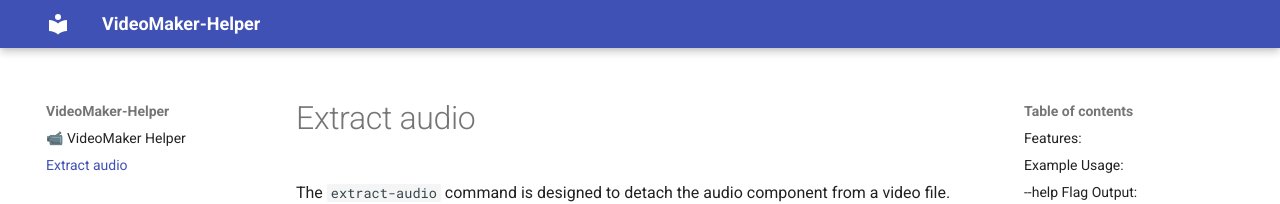
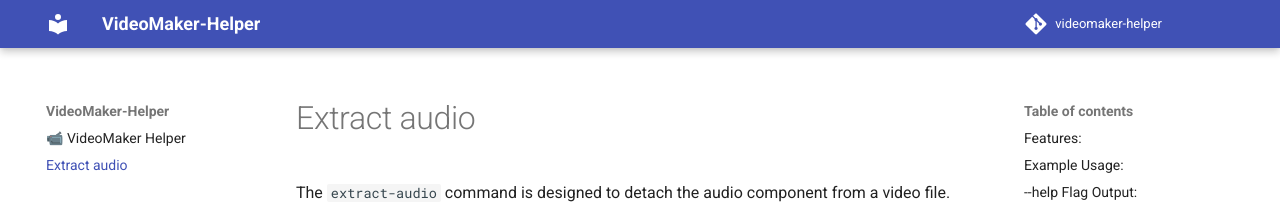
Before and after one commit to dunossauro/videomaker-helper, an MkDocs documentation site: the page built from docs/extract-audio.md, in a window 1280 px wide. Shown: the top 204 px of the page. Built offline with MkDocs 1.6.1 and Material for MkDocs 9.7.7, drawn with Linux system fonts in a browser that asks for light colours; comment, search, counter and statistics services are not loaded.

Commit message:
docs: add repository link to the documentation navbar

```diff
--- a/mkdocs.yml
+++ b/mkdocs.yml
@@ -1,8 +1,11 @@
 site_name: VideoMaker-Helper
+repo_url: https://github.com/dunossauro/videomaker-helper
+repo_name: videomaker-helper
 
 theme:
   name: material
-
+  icon:
+    repo: fontawesome/brands/git-alt
 plugins:
   - mkdocs-video:
       is_video: True
```
